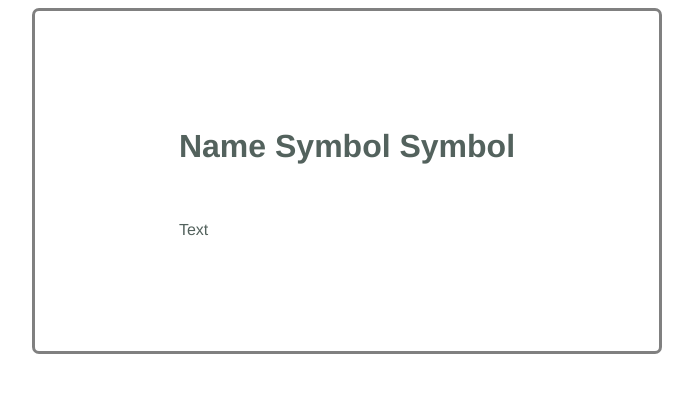
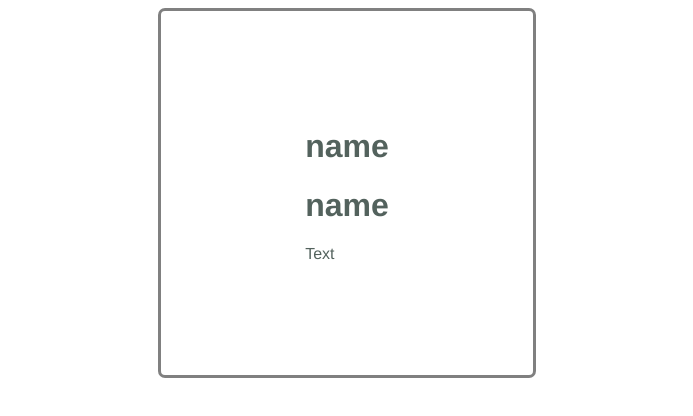
Before and after one commit to fioretxv/mediacard, a plain HTML site: page index.html in a window 1280 px wide. Shown: the whole page, without its empty margins (293-986 px from the left). Drawn offline with Linux system fonts and the light colour scheme.

Commit message:
Changes
Changed element names and location for easier use in css

```diff
--- a/index.html
+++ b/index.html
@@ -7,23 +7,19 @@
   <link rel="stylesheet" href="styles.css">
 </head>
 <body>
-    <div class="card">
-        <div class="content">
-             <footer>
-                <div class="container">
-                         <div class="fire">
-                            <h1>
-                                <u1>Name</u1>
-                                <u2>Symbol</u2>
-                                <u3>Symbol</u3>
-                            </h1>
-                        </div>
-                             <br>
-                        <div class="wood">
+    <div class="container">
+        <div class="card">
+                <div class="front">
+                 <footer>
+                    <h1>name</h1>
+                 </footer>
+                 </div>
+                    <div class="back">
+                        <div class="text">
+                            <h1>name</h1>
                             <p>Text</p>
                         </div>
-                </div>
-            </footer>
+                    </div>
         </div>
     </div>
 </body>
```
